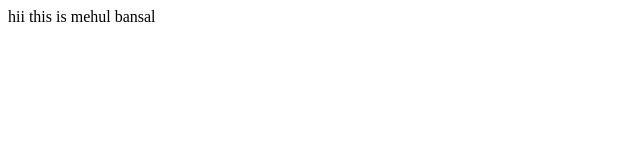
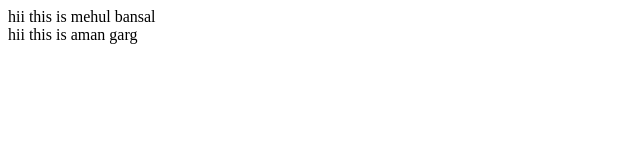
Before and after one commit to amanthegarg/gitpractice, a plain HTML site: page index.html in a window 1280 px wide. Shown: the whole page, without its empty margins (0-640 px from the left). Drawn offline with Linux system fonts and the light colour scheme.

Commit message:
switch to branch aman

```diff
--- a/index.html
+++ b/index.html
@@ -7,5 +7,6 @@
 </head>
 <body>
     <div>hii this is mehul bansal</div>
+    <div>hii this is aman garg</div>
 </body>
 </html>
```
